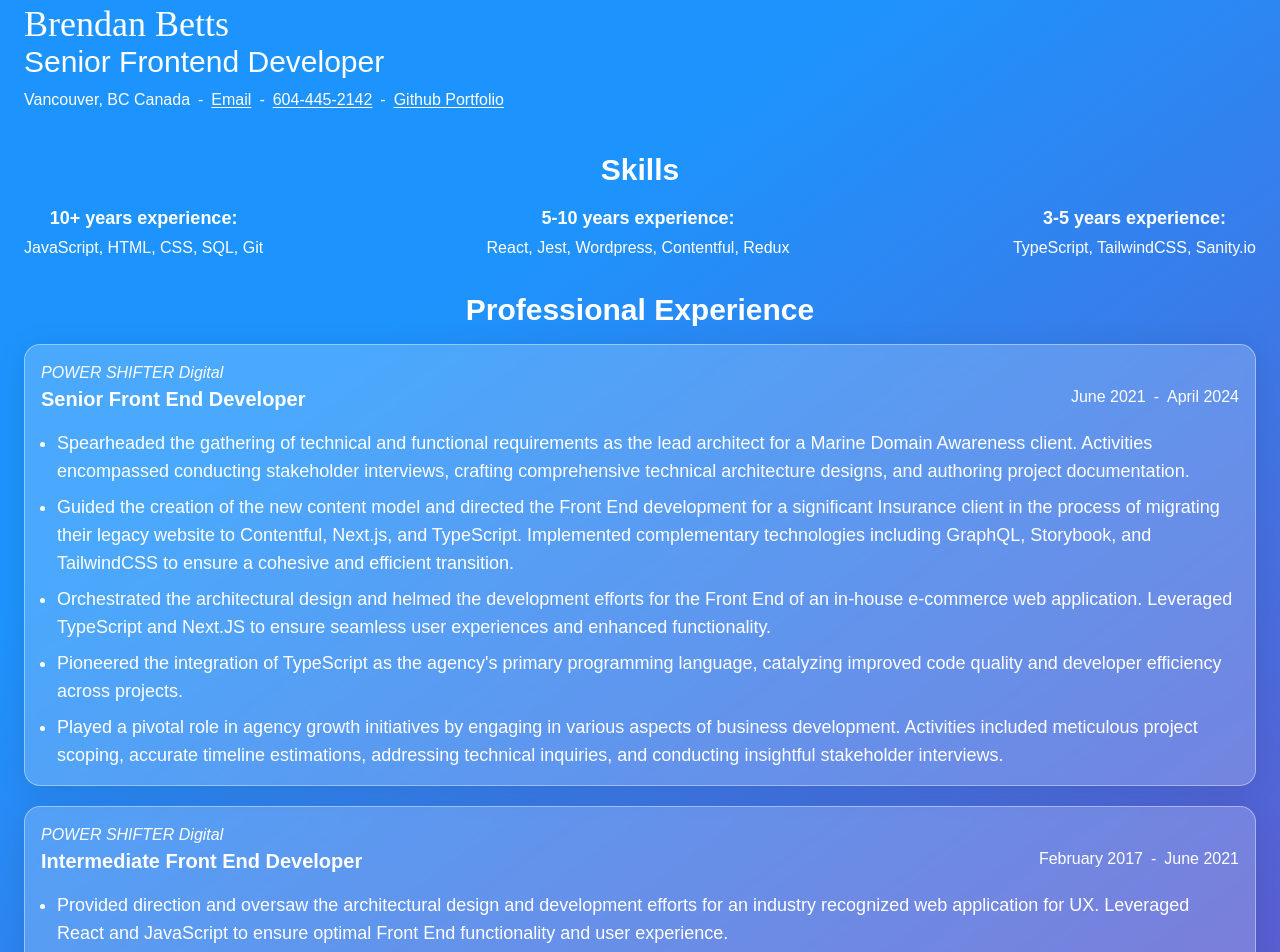
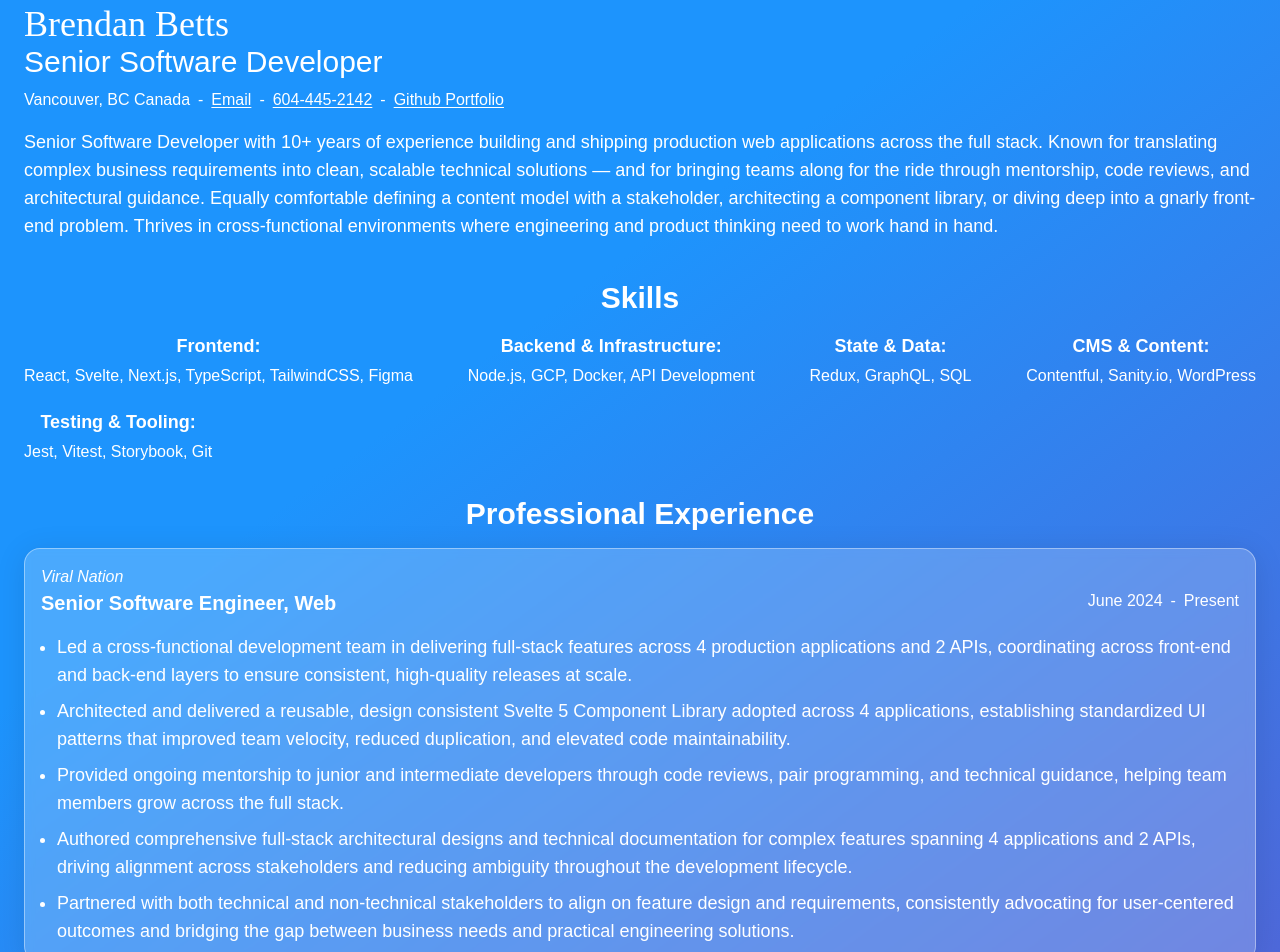
Before and after one commit to Thoross/portfolio, a SvelteKit app: page /resume in a window 1280 px wide. Shown: the part 100-1052 px from the top of the page. Built offline with nearby package versions, Linux system fonts and the light colour scheme; a web font is replaced by a local one.

Commit message:
feat: add VN job

```diff
--- a/src/lib/constants/job-data.json
+++ b/src/lib/constants/job-data.json
@@ -1,25 +1,67 @@
 {
   "skills": [
     {
-      "label": "10+ years experience",
+      "label": "Frontend",
       "items": [
-        "JavaScript", "HTML", "CSS", "SQL", "Git"
+        "React",
+        "Svelte",
+        "Next.js",
+        "TypeScript",
+        "TailwindCSS",
+        "Figma"
       ]
     },
     {
-      "label": "5-10 years experience",
+      "label": "Backend & Infrastructure",
       "items": [
-        "React", "Jest", "Wordpress", "Contentful", "Redux"
+        "Node.js",
+        "GCP",
+        "Docker",
+        "API Development"
       ]
     },
     {
-      "label": "3-5 years experience",
+      "label": "State & Data",
       "items": [
-        "TypeScript", "TailwindCSS", "Sanity.io"
+        "Redux",
+        "GraphQL",
+        "SQL"
+      ]
+    },
+    {
+      "label": "CMS & Content",
+      "items": [
+        "Contentful",
+        "Sanity.io",
+        "WordPress"
+      ]
+    },
+    {
+      "label": "Testing & Tooling",
+      "items": [
+        "Jest",
+        "Vitest",
+        "Storybook",
+        "Git"
       ]
     }
   ],
   "jobs": [
+    {
+      "title": "Senior Software Engineer, Web",
+      "company": {
+        "name": "Viral Nation"
+      },
+      "startDate": "June 2024",
+      "endDate": "Present",
+      "description": [
+        "Led a cross-functional development team in delivering full-stack features across 4 production applications and 2 APIs, coordinating across front-end and back-end layers to ensure consistent, high-quality releases at scale.",
+        "Architected and delivered a reusable, design consistent Svelte 5 Component Library adopted across 4 applications, establishing standardized UI patterns that improved team velocity, reduced duplication, and elevated code maintainability.",
+        "Provided ongoing mentorship to junior and intermediate developers through code reviews, pair programming, and technical guidance, helping team members grow across the full stack.",
+        "Authored comprehensive full-stack architectural designs and technical documentation for complex features spanning 4 applications and 2 APIs, driving alignment across stakeholders and reducing ambiguity throughout the development lifecycle.",
+        "Partnered with both technical and non-technical stakeholders to align on feature design and requirements, consistently advocating for user-centered outcomes and bridging the gap between business needs and practical engineering solutions."
+      ]
+    },
     {
       "title": "Senior Front End Developer",
       "company": {
@@ -58,9 +100,9 @@
       "startDate": "February 2015",
       "endDate": "January 2017",
       "description": [
-        "Developed bespoke Wordpress Themes tailored to clients' needs, collaborating closely with Project Managers to incorporate client feedback and providing input into graphic design elements and oversaw the management and configuration of vhosts for those installations, ensuring optimal performance and reliability.",
-        "Developed and delivered various creative media assets, including email templates, applications, and videos, to clients, meeting their diverse communication needs.",
-        "Conceptualized and developed a Flask-based application tailored for a Driving School client, encompassing database design, implementation of data retrieval logic, and modular development principles."
+        "Developed bespoke Wordpress Themes tailored to clients' needs, collaborating closely with Project Managers to incorporate client feedback, providing input into graphic design elements, and oversaw the management and configuration of vhosts for those installations, ensuring optimal performance and reliability.",
+        "Developed and delivered various creative media assets, including email templates, applications, and videos to clients, meeting their diverse communication needs.",
+        "Conceptualized and developed a full-stack application tailored for a Driving School client, encompassing database design, API design, and frontend development."
       ]
     },
     {
@@ -72,10 +114,7 @@
       "endDate": "October 2014",
       "description": [
         "Acted as scrum master for Data Integrity team and Continued to contribute to the resolution of numerous bug fixes.",
-        "Assisted in validation of production deploys for multiple services.",
-        "Implemented an SFTP Client to transfer Zip files and for Log Archiving for across multiple services and servers.",
-        "Wrote and delivered a presentation about Git basics on the command line to colleagues.",
-        "Contributed to the design and implementation of an internal portal which interacts with Data Acquisition services using Java (Spring Framework), SQL, HTML, JavaScript and CSS. This internal portal was implemented to aid tier 3 support in their role."
+        "Contributed to the design and implementation of an internal portal to aid tier 3 support in their role."
       ]
     }
   ],
--- a/src/routes/+page.svelte
+++ b/src/routes/+page.svelte
@@ -46,11 +46,13 @@
       </div>
       <div in:fade={{ duration: 400, delay: 300 }} class="text-center">
         <p class="mb-5 text-2xl">
-          I'm a Front End developer from Vancouver, BC building elegant code solutions and award
-          winning websites.
+          I'm a Senior Software Developer from Vancouver, BC building elegant code solutions, award
+          winning websites, scalable systems.
         </p>
         <p class="text-2xl">
-          I specialize in React, TypeScript, and modern CMSs like Contentful and Sanity.
+          Senior developer with 10+ years building web apps across the full stack. I love finding
+          the sweet spot between what a business needs and what's actually fun to build — and
+          helping the developers around me do the same
         </p>
       </div>
       <div
--- a/src/routes/resume/+page.svelte
+++ b/src/routes/resume/+page.svelte
@@ -50,7 +50,7 @@
     >
       Brendan Betts
     </h1>
-    <h2 class="mb-2 text-3xl font-medium print:mb-0 print:text-xl">Senior Frontend Developer</h2>
+    <h2 class="mb-2 text-3xl font-medium print:mb-0 print:text-xl">Senior Software Developer</h2>
     <div
       class="flex flex-wrap justify-center gap-2 md:flex-row md:justify-start print:justify-start"
     >
@@ -76,6 +76,17 @@
         >Github Portfolio</a
       >
     </div>
+    <div class="pt-4">
+      <p class="text-lg print:text-sm">
+        Senior Software Developer with 10+ years of experience building and shipping production web
+        applications across the full stack. Known for translating complex business requirements into
+        clean, scalable technical solutions — and for bringing teams along for the ride through
+        mentorship, code reviews, and architectural guidance. Equally comfortable defining a content
+        model with a stakeholder, architecting a component library, or diving deep into a gnarly
+        front-end problem. Thrives in cross-functional environments where engineering and product
+        thinking need to work hand in hand.
+      </p>
+    </div>
   </header>
   <div class="my-8 print:my-2">
     <h3 class="mb-4 text-center text-3xl font-bold print:mb-0 print:text-xl">Skills</h3>
@@ -84,9 +95,11 @@
     >
       {#each resume.skills as skill}
         <ul>
-          <li class="flex items-center gap-1 text-center md:flex-col print:flex-col">
-            <span class="text-lg font-bold print:text-sm">{skill.label}:</span>
-            <span class="print:text-[10px]">{skill.items.join(', ')}</span>
+          <li
+            class="flex items-center justify-between gap-1 text-center md:flex-col print:flex-col"
+          >
+            <span class="text-left text-lg font-bold print:text-sm">{skill.label}:</span>
+            <span class="text-right print:text-[10px]">{skill.items.join(', ')}</span>
           </li>
         </ul>
       {/each}
```
